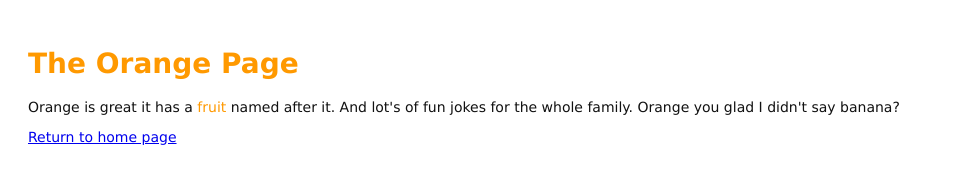
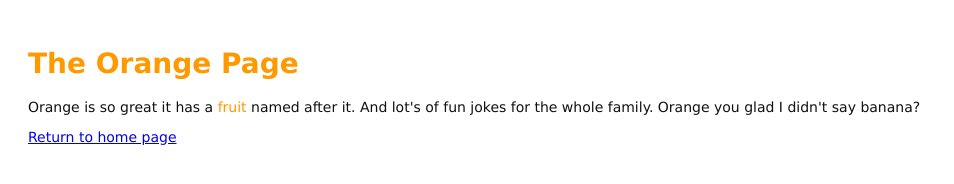
Before and after one commit to nickdiorio/my-git-repo, a plain HTML site: page orange.html in a window 1280 px wide. Shown: the whole page, without its empty margins (0-954 px from the left). Drawn offline with Linux system fonts and the light colour scheme.

Commit message:
testing diff

```diff
--- a/orange.html
+++ b/orange.html
@@ -8,7 +8,7 @@
 <body>
   <h1 style="color: #F90">The Orange Page</h1>
   <HEAD>
-  <p>Orange is great it has a <span style="color: #F90">fruit</span> named after it.  And lot's of fun jokes for the whole family. Orange you glad I didn't say banana? </p>
+  <p>Orange is so great it has a <span style="color: #F90">fruit</span> named after it.  And lot's of fun jokes for the whole family. Orange you glad I didn't say banana? </p>
 
   <p><a href="index.html">Return to home page</a></p>
 
```
